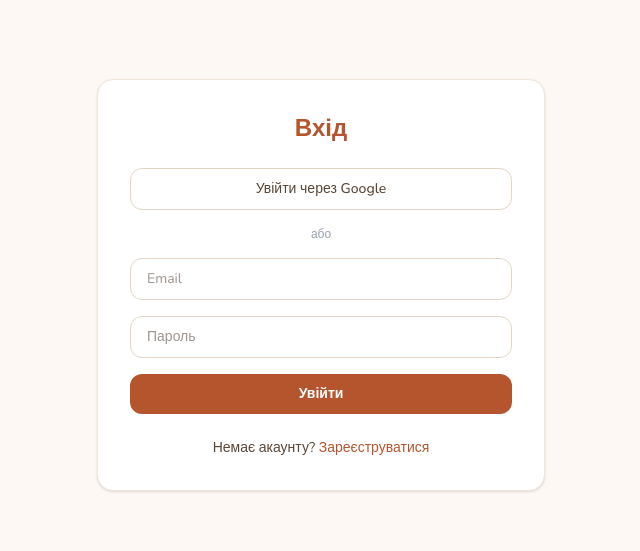
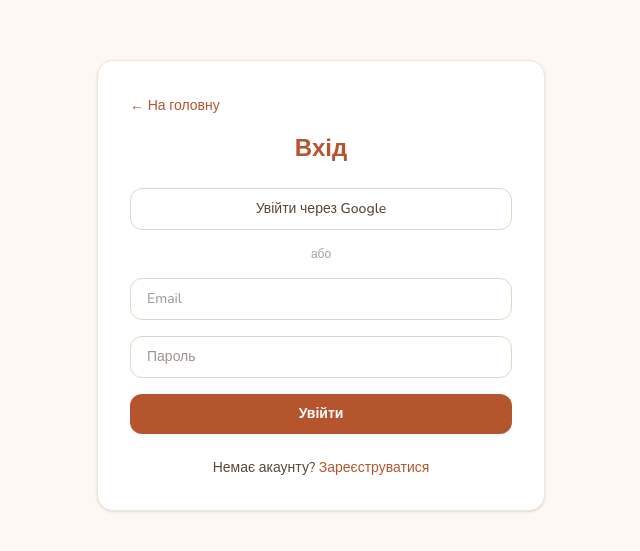
Before and after one commit to aimykola/mini.mihandmade, a Next.js app: page /login in a window 1280 px wide. Shown: the part 115-666 px from the top of the page, without its empty margins (319-959 px from the left). Built offline with nearby package versions, Linux system fonts and the light colour scheme; no server answers.

Commit message:
Add 'На головну' link to login page

```diff
--- a/src/app/login/page.tsx
+++ b/src/app/login/page.tsx
@@ -35,6 +35,7 @@ export default function LoginPage() {
   return (
     <main className="min-h-screen flex items-center justify-center bg-[#fdf8f3] px-4 py-16">
       <div className="w-full max-w-md bg-white rounded-2xl shadow-sm border border-[#f0e6da] p-8">
+        <Link href="/" className="inline-flex items-center gap-1 mb-4 text-sm font-medium text-[#b5552e] hover:underline">← На головну</Link>
         <h1 className="text-2xl font-bold text-[#b5552e] mb-6 text-center">Вхід</h1>
         <button onClick={handleGoogle} className="w-full mb-4 flex items-center justify-center gap-2 rounded-xl border border-[#e3d6c7] py-2.5 text-sm font-medium text-[#5a4636] hover:bg-[#faf4ec] transition">Увійти через Google</button>
         <div className="text-center text-xs text-gray-400 mb-4">або</div>
```
